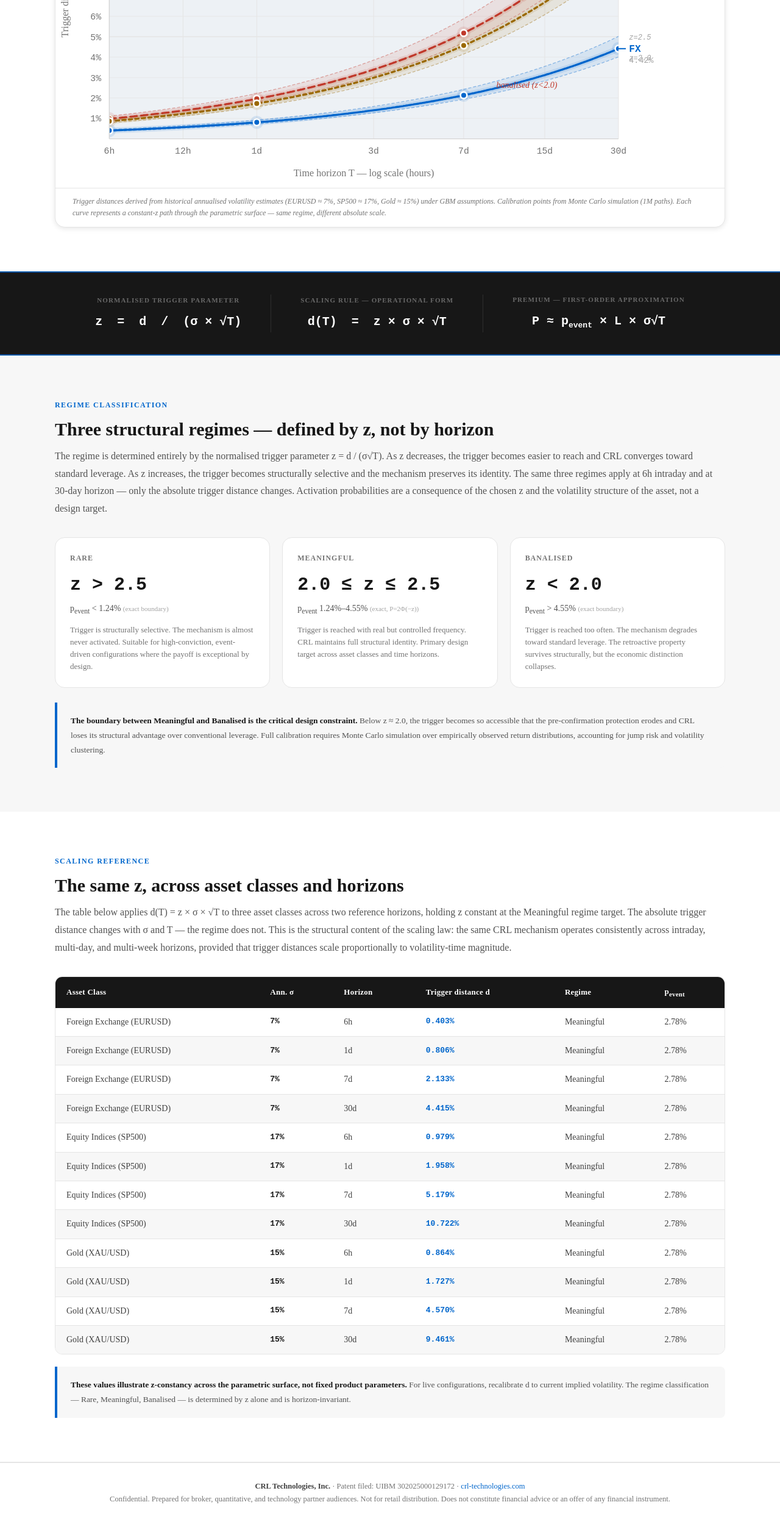
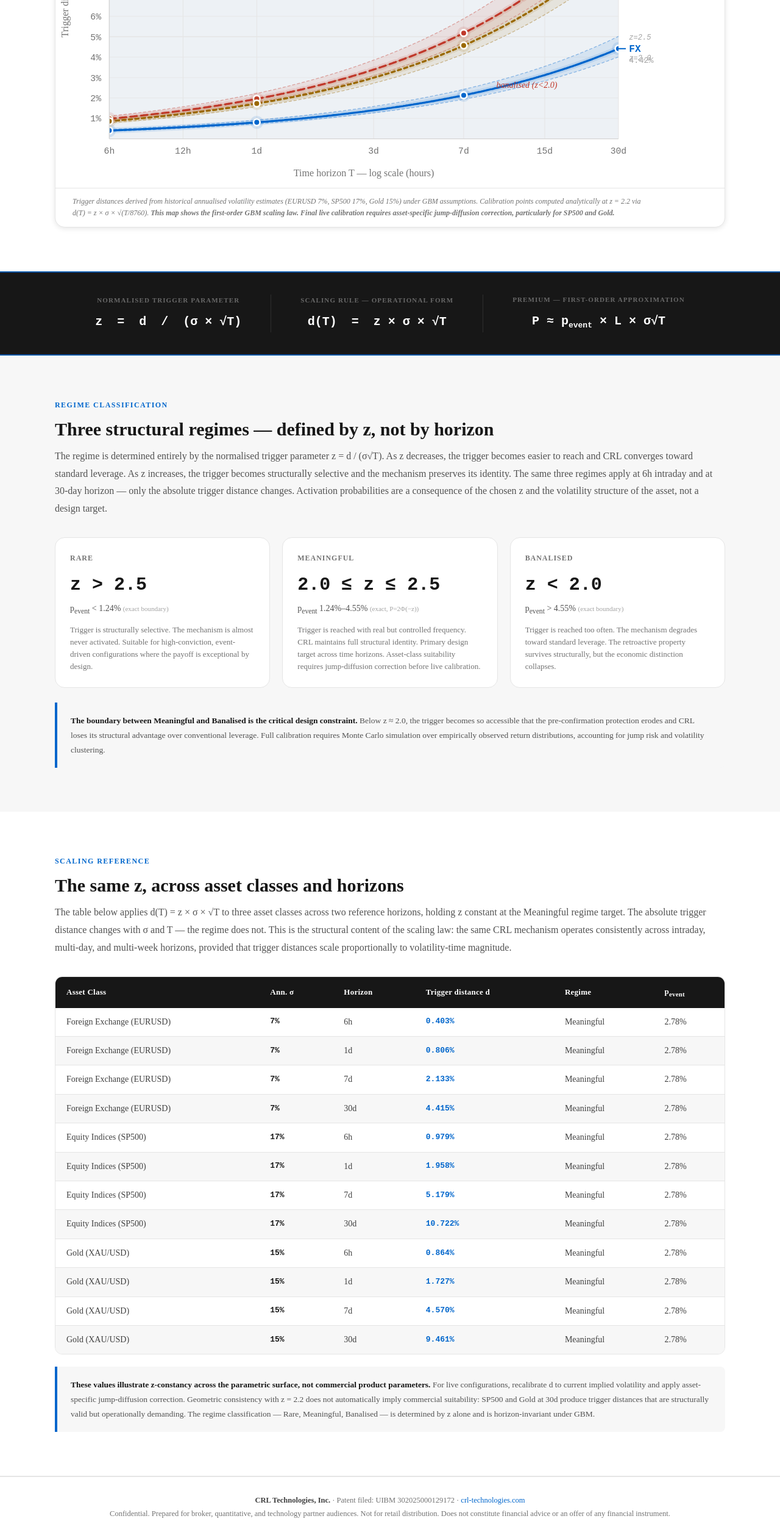
Before and after one commit to ARGltd/crl-technologies.github.io, a plain HTML site: page design-map.html in a window 1280 px wide. Shown: the part 1674-4196 px from the top of the page at 61% size. Before the commit the page ends 4172 px from the top, so only its background shows below. Drawn offline with Linux system fonts and the light colour scheme.

Commit message:
Updating

```diff
--- a/design-map.html
+++ b/design-map.html
@@ -337,8 +337,9 @@
       </div>
 
       <div class="chart-footer">
-        Trigger distances derived from historical annualised volatility estimates (EURUSD &asymp;&nbsp;7%, SP500 &asymp;&nbsp;17%, Gold &asymp;&nbsp;15%) under GBM assumptions.
-        Calibration points from Monte Carlo simulation (1M paths). Each curve represents a constant-z path through the parametric surface &mdash; same regime, different absolute scale.
+        Trigger distances derived from historical annualised volatility estimates (EURUSD&nbsp;7%, SP500&nbsp;17%, Gold&nbsp;15%) under GBM assumptions.
+        Calibration points computed analytically at z&nbsp;=&nbsp;2.2 via d(T)&nbsp;=&nbsp;z&nbsp;&times;&nbsp;&sigma;&nbsp;&times;&nbsp;&radic;(T/8760).
+        <strong>This map shows the first-order GBM scaling law. Final live calibration requires asset-specific jump-diffusion correction, particularly for SP500 and Gold.</strong>
       </div>
     </div>
   </div>
@@ -385,7 +386,7 @@
         <div class="regime-name">Meaningful</div>
         <div class="regime-z">2.0 &le; z &le; 2.5</div>
         <div class="regime-p">p<sub>event</sub> 1.24%&ndash;4.55% <span style="font-size:11px;color:var(--g400)">(exact, P=2&Phi;(&minus;z))</span></div>
-        <div class="regime-desc">Trigger is reached with real but controlled frequency. CRL maintains full structural identity. Primary design target across asset classes and time horizons.</div>
+        <div class="regime-desc">Trigger is reached with real but controlled frequency. CRL maintains full structural identity. Primary design target across time horizons. Asset-class suitability requires jump-diffusion correction before live calibration.</div>
       </div>
       <div class="card aggressive">
         <div class="regime-name">Banalised</div>
@@ -444,8 +445,10 @@
     </div>
     <div class="callout" style="margin-top:20px">
       <p>
-        <strong>These values illustrate z-constancy across the parametric surface, not fixed product parameters.</strong>
-        For live configurations, recalibrate d to current implied volatility. The regime classification &mdash; Rare, Meaningful, Banalised &mdash; is determined by z alone and is horizon-invariant.
+        <strong>These values illustrate z-constancy across the parametric surface, not commercial product parameters.</strong>
+        For live configurations, recalibrate d to current implied volatility and apply asset-specific jump-diffusion correction.
+        Geometric consistency with z&nbsp;=&nbsp;2.2 does not automatically imply commercial suitability: SP500 and Gold at 30d produce trigger distances that are structurally valid but operationally demanding.
+        The regime classification &mdash; Rare, Meaningful, Banalised &mdash; is determined by z alone and is horizon-invariant under GBM.
       </p>
     </div>
   </div>
```
